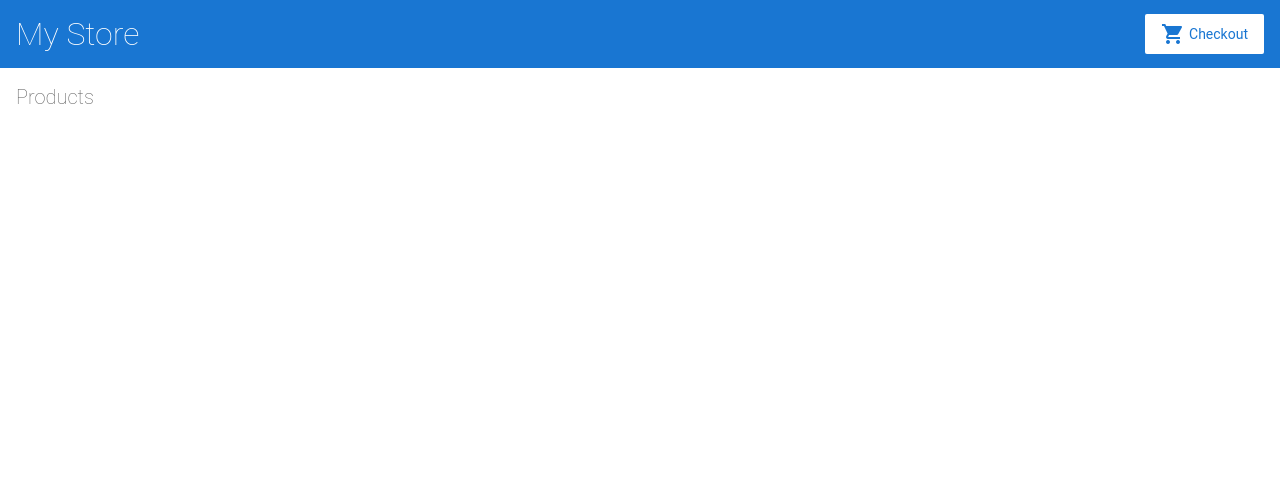
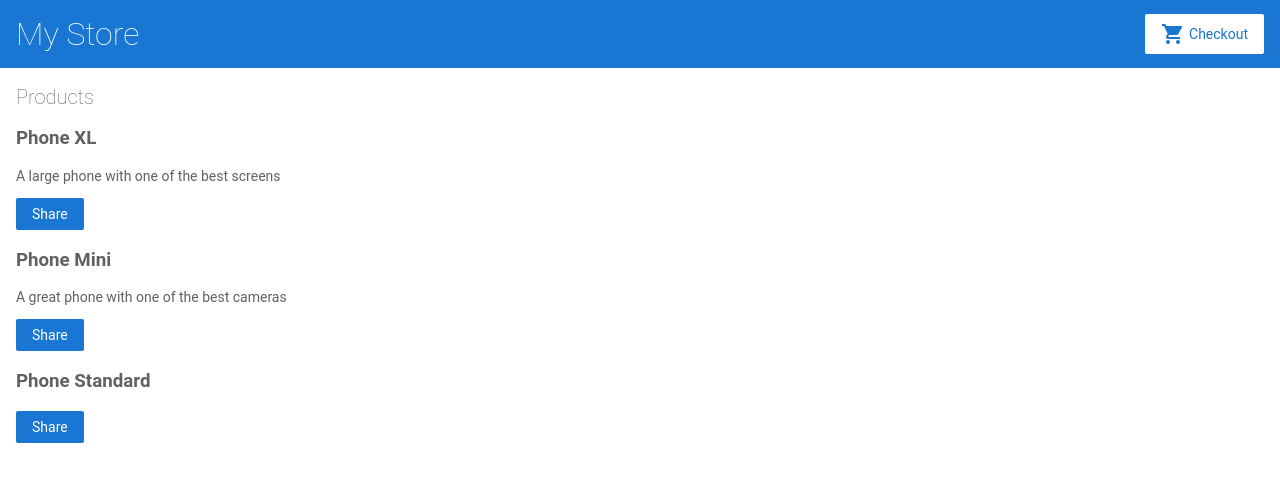
Before and after one commit to VChecherynda/angular-8cpmxr, an Angular app: page / in a window 1280 px wide. Shown: the top 482 px of the page. Built offline with nearby package versions, Linux system fonts and the light colour scheme.

Commit message:
1 file modified

```diff
--- a/src/app/product-list/product-list.component.html
+++ b/src/app/product-list/product-list.component.html
@@ -1,6 +1,18 @@
 <h2>Products</h2>
 
+<div *ngFor="let product of products">
+  <a [title]="product.name + ' details'">
+    <h3>{{ product.name }}</h3>
+  </a>
 
+  <p *ngIf="product.description">
+    {{ product.description }}
+  </p>
+
+  <button type="button" (click)="share()">
+    Share
+  </button>
+</div>
 <!--
 Copyright Google LLC. All Rights Reserved.
 Use of this source code is governed by an MIT-style license that
```
